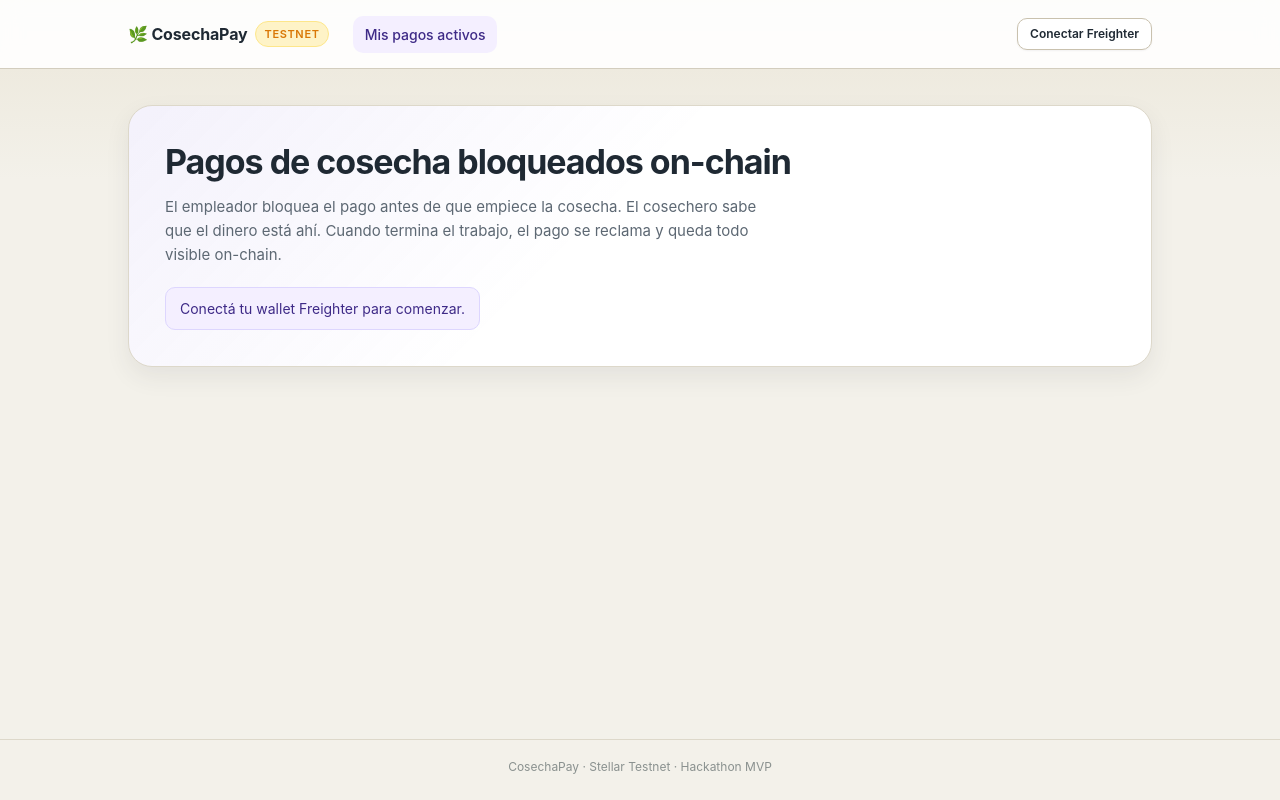
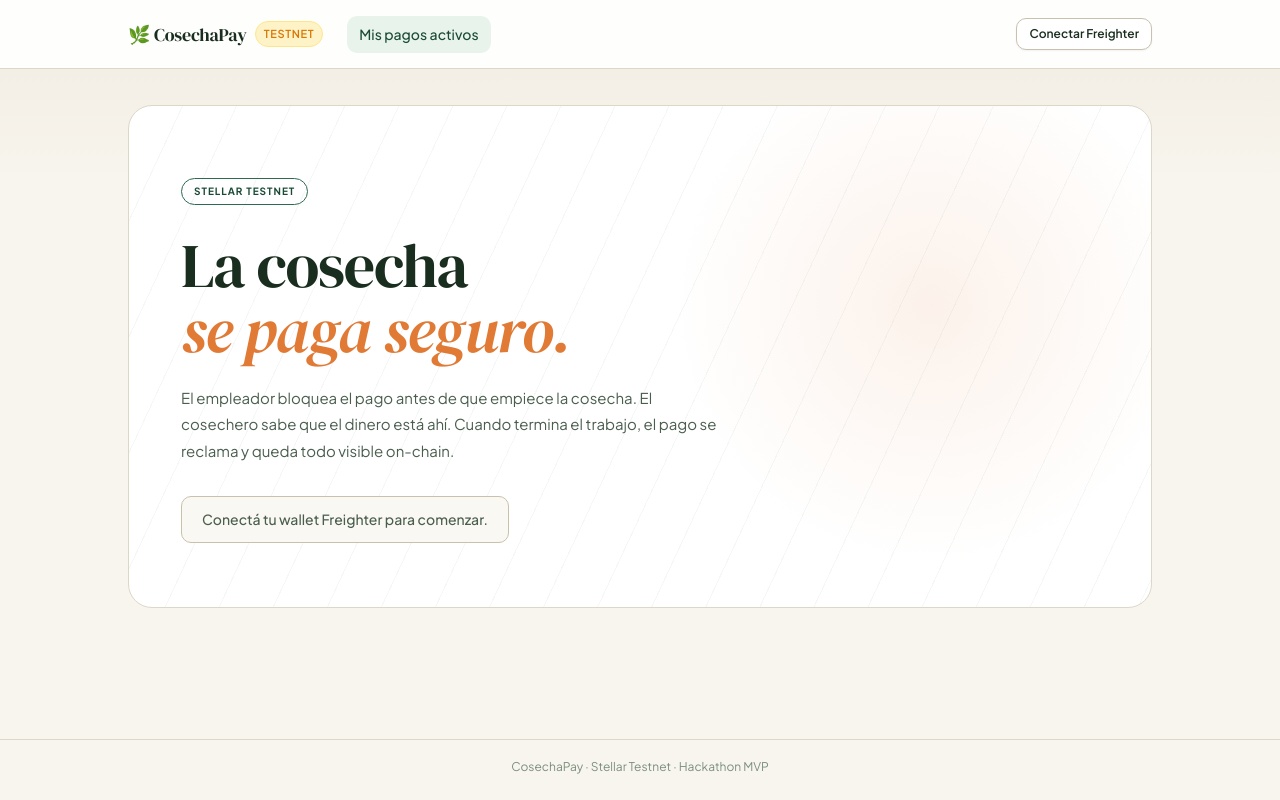
Before and after one commit to facundopadilla/cosechapay-vendimia-stellar, a React (Vite) app: page /payments in a window 1280 px wide. Built offline with nearby package versions, Linux system fonts and the light colour scheme; what @stellar/stellar-sdk would draw is missing.

Commit message:
feat(ui): refresh home experience

```diff
--- a/index.html
+++ b/index.html
@@ -5,6 +5,9 @@
     <link rel="icon" type="image/svg+xml" href="/vite.svg" />
     <meta name="viewport" content="width=device-width, initial-scale=1.0" />
     <title>CosechaPay — Pagos de cosecha bloqueados on-chain</title>
+    <link rel="preconnect" href="https://fonts.googleapis.com" />
+    <link rel="preconnect" href="https://fonts.gstatic.com" crossorigin />
+    <link href="https://fonts.googleapis.com/css2?family=DM+Serif+Display:ital@0;1&family=Plus+Jakarta+Sans:wght@400;500;600;700&display=swap" rel="stylesheet" />
   </head>
   <body>
     <div id="root"></div>
--- a/src/components/layout/app-layout.css
+++ b/src/components/layout/app-layout.css
@@ -6,9 +6,9 @@
 
 /* Header */
 .app-header {
-  background: rgb(255 255 255 / 0.9);
-  border-bottom: 1px solid rgb(201 193 174 / 0.8);
-  backdrop-filter: blur(10px);
+  background: rgb(255 255 255 / 0.92);
+  border-bottom: 1px solid var(--color-border);
+  backdrop-filter: blur(12px);
   position: sticky;
   top: 0;
   z-index: 50;
@@ -32,8 +32,9 @@
 }
 
 .app-header__logo {
-  font-weight: 700;
-  font-size: 16px;
+  font-family: var(--font-display);
+  font-weight: 400;
+  font-size: 18px;
   letter-spacing: -0.01em;
   color: var(--color-text);
   text-decoration: none;
@@ -80,7 +81,7 @@
 }
 
 .app-nav__link--active {
-  background-color: var(--color-secondary-surface);
+  background-color: var(--color-primary-light);
   color: var(--color-primary-text);
 }
 
@@ -110,17 +111,17 @@
 
 .app-layout__wallet-status {
   padding: 12px 14px;
-  border: 1px solid #c7d2fe;
-  background-color: #eef2ff;
-  color: #4338ca;
+  border: 1px solid var(--color-border-strong);
+  background-color: var(--color-info-light);
+  color: var(--color-info);
   border-radius: var(--radius);
   font-size: 14px;
 }
 
 .app-layout__wallet-status--error {
-  border: 1px solid #fecaca;
-  background-color: #fef2f2;
-  color: #991b1b;
+  border: 1px solid var(--color-danger-light);
+  background-color: var(--color-danger-light);
+  color: var(--color-danger);
 }
 
 /* Footer */
--- a/src/components/ui/button.css
+++ b/src/components/ui/button.css
@@ -33,7 +33,7 @@
 .btn--primary:hover:not(:disabled) {
   background-color: var(--color-primary-hover);
   border-color: var(--color-primary-hover);
-  box-shadow: 0 8px 18px rgb(107 79 211 / 0.22);
+  box-shadow: 0 8px 18px rgb(45 106 79 / 0.28);
 }
 
 .btn--secondary {
@@ -79,7 +79,7 @@
 
 .btn:focus-visible {
   outline: none;
-  box-shadow: 0 0 0 3px rgb(107 79 211 / 0.18);
+  box-shadow: 0 0 0 3px rgb(45 106 79 / 0.22);
 }
 
 @keyframes btn-spin {
--- a/src/components/ui/input.css
+++ b/src/components/ui/input.css
@@ -26,7 +26,7 @@
 .field__input:focus {
   border-color: var(--color-primary);
   background-color: var(--color-surface);
-  box-shadow: 0 0 0 3px rgb(107 79 211 / 0.14);
+  box-shadow: 0 0 0 3px rgb(45 106 79 / 0.18);
 }
 
 .field__input::placeholder {
--- a/src/index.css
+++ b/src/index.css
@@ -7,25 +7,32 @@
 }
 
 :root {
-  --color-bg: #f3f1ea;
-  --color-bg-accent: #ebe6d8;
+  /* Backgrounds - lino cálido */
+  --color-bg: #f8f5ee;
+  --color-bg-accent: #f0ebe0;
   --color-surface: #ffffff;
-  --color-surface-muted: #f8f6ef;
-  --color-border: #ddd8ca;
-  --color-border-strong: #c9c1ae;
+  --color-surface-muted: #faf8f3;
 
-  --color-text: #1f2933;
-  --color-text-muted: #5d6873;
-  --color-text-subtle: #8a918f;
+  /* Borders - warm neutral */
+  --color-border: #ddd7c8;
+  --color-border-strong: #c9c0ad;
 
-  --color-primary: #6b4fd3;
-  --color-primary-hover: #593dbd;
-  --color-primary-light: #ede7ff;
-  --color-primary-text: #3e2a87;
+  /* Text - verde oscuro cálido */
+  --color-text: #1a2e1f;
+  --color-text-muted: #4a5e4e;
+  --color-text-subtle: #7a8f7e;
 
-  --color-secondary: #cab8ff;
-  --color-secondary-surface: #f4efff;
+  /* Primary - verde bosque */
+  --color-primary: #2d6a4f;
+  --color-primary-hover: #235a40;
+  --color-primary-light: #e8f3ec;
+  --color-primary-text: #1a4a35;
 
+  /* Secondary - terracota cálida (accent del título) */
+  --color-secondary: #e07a35;
+  --color-secondary-surface: #fdf0e6;
+
+  /* Semantic */
   --color-warning: #d97706;
   --color-warning-light: #fef3c7;
 
@@ -39,14 +46,18 @@
   --color-neutral: #6b7280;
   --color-neutral-light: #f3f4f6;
 
+  /* Spacing */
   --radius: 10px;
   --radius-sm: 8px;
   --radius-lg: 16px;
 
+  /* Shadows */
   --shadow-sm: 0 1px 2px rgb(15 23 42 / 0.05);
-  --shadow: 0 10px 24px rgb(52 56 65 / 0.08);
+  --shadow: 0 10px 24px rgb(45 74 60 / 0.1);
 
-  --font-sans: Inter, Roboto, -apple-system, BlinkMacSystemFont, 'Helvetica Neue', Arial, sans-serif;
+  /* Typography */
+  --font-display: 'DM Serif Display', Georgia, serif;
+  --font-sans: 'Plus Jakarta Sans', -apple-system, BlinkMacSystemFont, 'Helvetica Neue', Arial, sans-serif;
   --font-mono: 'SFMono-Regular', Consolas, 'Liberation Mono', Menlo, monospace;
 }
 
--- a/src/pages/home-page.css
+++ b/src/pages/home-page.css
@@ -1,3 +1,14 @@
+@keyframes fadeSlideUp {
+  from {
+    opacity: 0;
+    transform: translateY(24px);
+  }
+  to {
+    opacity: 1;
+    transform: translateY(0);
+  }
+}
+
 .home-page {
   display: flex;
   flex-direction: column;
@@ -7,45 +18,112 @@
 
 /* Hero */
 .home-page__hero {
-  text-align: left;
-  padding: 36px;
+  position: relative;
+  overflow: hidden;
+  padding: 72px 52px 64px;
   border: 1px solid var(--color-border);
   border-radius: 24px;
-  background:
-    linear-gradient(135deg, rgb(107 79 211 / 0.08), rgb(255 255 255 / 0) 46%),
-    var(--color-surface);
-  box-shadow: var(--shadow);
+  background-color: var(--color-surface);
+}
+
+/* Vineyard row grid — CSS only */
+.home-page__hero::before {
+  content: '';
+  position: absolute;
+  inset: 0;
+  background-image: repeating-linear-gradient(
+    115deg,
+    transparent,
+    transparent 48px,
+    rgb(45 106 79 / 0.05) 48px,
+    rgb(45 106 79 / 0.05) 49px
+  );
+  pointer-events: none;
+}
+
+/* Terracotta radial glow */
+.home-page__hero::after {
+  content: '';
+  position: absolute;
+  top: -80px;
+  right: -60px;
+  width: 560px;
+  height: 560px;
+  background: radial-gradient(circle at center, rgb(224 122 53 / 0.1), transparent 65%);
+  pointer-events: none;
+}
+
+.home-page__hero-tag {
+  display: inline-flex;
+  align-items: center;
+  padding: 5px 12px;
+  border: 1px solid var(--color-primary);
+  border-radius: 999px;
+  font-size: 10px;
+  font-weight: 700;
+  letter-spacing: 0.1em;
+  text-transform: uppercase;
+  color: var(--color-primary-text);
+  margin-bottom: 28px;
+  position: relative;
+  z-index: 1;
+  animation: fadeSlideUp 0.6s cubic-bezier(0.16, 1, 0.3, 1) both;
 }
 
 .home-page__title {
-  max-width: 640px;
-  font-size: 34px;
-  font-weight: 700;
+  font-family: var(--font-display);
+  font-size: 62px;
+  font-weight: 400;
   color: var(--color-text);
-  margin-bottom: 14px;
-  line-height: 1.15;
-  letter-spacing: -0.03em;
+  margin-bottom: 22px;
+  line-height: 1.05;
+  letter-spacing: -0.02em;
+  position: relative;
+  z-index: 1;
+  animation: fadeSlideUp 0.6s cubic-bezier(0.16, 1, 0.3, 1) 0.1s both;
+}
+
+.home-page__title-accent {
+  display: block;
+  color: var(--color-secondary);
+  font-style: italic;
 }
 
 .home-page__subtitle {
   font-size: 15px;
   color: var(--color-text-muted);
-  max-width: 620px;
-  margin: 0 0 20px;
-  line-height: 1.6;
+  max-width: 540px;
+  margin: 0 0 32px;
+  line-height: 1.75;
+  position: relative;
+  z-index: 1;
+  animation: fadeSlideUp 0.6s cubic-bezier(0.16, 1, 0.3, 1) 0.2s both;
 }
 
 .home-page__cta-note {
   display: inline-flex;
   align-items: center;
-  padding: 10px 14px;
-  background-color: var(--color-secondary-surface);
-  border: 1px solid #ddd6fe;
+  padding: 12px 20px;
+  background-color: var(--color-surface-muted);
+  border: 1px solid var(--color-border-strong);
   border-radius: var(--radius);
   font-size: 14px;
-  color: var(--color-primary-text);
+  font-weight: 500;
+  color: var(--color-text-muted);
+  position: relative;
+  z-index: 1;
+  transition: border-color 0.2s, color 0.2s, transform 0.2s;
+  animation: fadeSlideUp 0.6s cubic-bezier(0.16, 1, 0.3, 1) 0.35s both;
+  cursor: default;
 }
 
+.home-page__cta-note:hover {
+  border-color: var(--color-primary);
+  color: var(--color-text);
+  transform: translateY(-2px);
+}
+
+/* Section */
 .home-page__section {
   background-color: var(--color-surface);
   border: 1px solid var(--color-border);
@@ -54,7 +132,6 @@
   box-shadow: var(--shadow-sm);
 }
 
-/* Section */
 .home-page__section-header {
   display: flex;
   align-items: flex-start;
@@ -98,8 +175,8 @@
 }
 
 .home-page__role-note--claimant {
-  background-color: #f0fdf4;
-  border-color: #bbf7d0;
+  background-color: var(--color-primary-light);
+  border-color: var(--color-primary);
 }
 
 .home-page__toolbar {
@@ -166,46 +243,85 @@
 
 /* Explainer */
 .home-page__explainer {
-  padding: 24px;
+  padding: 40px 36px;
   background-color: var(--color-surface);
   border: 1px solid var(--color-border);
-  border-radius: 20px;
+  border-radius: 24px;
 }
 
 .home-page__explainer-title {
-  font-size: 16px;
-  font-weight: 600;
+  font-family: var(--font-display);
+  font-size: 32px;
+  font-weight: 400;
   color: var(--color-text);
-  margin-bottom: 14px;
+  margin-bottom: 32px;
+  letter-spacing: -0.02em;
 }
 
-.home-page__steps {
-  list-style: decimal;
-  padding-left: 20px;
-  display: flex;
-  flex-direction: column;
-  gap: 10px;
+.home-page__steps-grid {
+  display: grid;
+  grid-template-columns: repeat(3, 1fr);
+  gap: 20px;
 }
 
-.home-page__steps li {
-  font-size: 14px;
-  color: var(--color-text-muted);
-  line-height: 1.5;
+.home-page__step {
+  padding: 24px;
+  background-color: var(--color-surface-muted);
+  border: 1px solid var(--color-border);
+  border-radius: var(--radius-lg);
+  transition: border-color 0.2s, transform 0.2s;
+  animation: fadeSlideUp 0.6s cubic-bezier(0.16, 1, 0.3, 1) both;
 }
 
-.home-page__steps li strong {
+.home-page__step:nth-child(1) { animation-delay: 0.1s; }
+.home-page__step:nth-child(2) { animation-delay: 0.25s; }
+.home-page__step:nth-child(3) { animation-delay: 0.4s; }
+
+.home-page__step:hover {
+  border-color: var(--color-primary);
+  transform: translateY(-4px);
+}
+
+.home-page__step-num {
+  display: block;
+  font-family: var(--font-display);
+  font-size: 44px;
+  line-height: 1;
+  color: var(--color-primary);
+  opacity: 0.35;
+  margin-bottom: 16px;
+}
+
+.home-page__step-title {
+  font-size: 15px;
+  font-weight: 700;
   color: var(--color-text);
+  margin-bottom: 10px;
+  letter-spacing: -0.01em;
+}
+
+.home-page__step-desc {
+  font-size: 13px;
+  color: var(--color-text-muted);
+  line-height: 1.65;
 }
 
 @media (max-width: 780px) {
-  .home-page__hero,
+  .home-page__hero {
+    padding: 40px 28px 44px;
+  }
+
+  .home-page__title {
+    font-size: 44px;
+  }
+
   .home-page__section,
   .home-page__explainer {
     padding: 20px;
   }
 
-  .home-page__title {
-    font-size: 28px;
+  .home-page__explainer {
+    padding: 28px 20px;
   }
 
   .home-page__section-header {
@@ -230,4 +346,9 @@
     width: 100%;
     justify-content: space-between;
   }
+
+  .home-page__steps-grid {
+    grid-template-columns: 1fr;
+    gap: 12px;
+  }
 }
--- a/src/pages/home-page.tsx
+++ b/src/pages/home-page.tsx
@@ -88,7 +88,11 @@ export function HomePage({
       {/* Hero / intro when no wallet connected */}
       {!wallet.isConnected && (
         <div className="home-page__hero">
-          <h1 className="home-page__title">Pagos de cosecha bloqueados on-chain</h1>
+          <span className="home-page__hero-tag">Stellar Testnet</span>
+          <h1 className="home-page__title">
+            La cosecha
+            <em className="home-page__title-accent">se paga seguro.</em>
+          </h1>
           <p className="home-page__subtitle">
             El empleador bloquea el pago antes de que empiece la cosecha.
             El cosechero sabe que el dinero está ahí.
@@ -275,24 +279,24 @@ export function HomePage({
 
       {/* How it works — always visible */}
       {showExplainer && <div className="home-page__explainer">
-        <h3 className="home-page__explainer-title">¿Cómo funciona?</h3>
-        <ol className="home-page__steps">
-          <li>
-            <strong>Conectás tu wallet</strong> Freighter (empleador)
-          </li>
-          <li>
-            <strong>Creás un pago</strong> con la dirección del cosechero y el monto en XLM
-          </li>
-          <li>
-            <strong>Los fondos quedan bloqueados</strong> on-chain como Claimable Balance en Stellar Testnet
-          </li>
-          <li>
-            El cosechero <strong>reclama el balance</strong> con su propia wallet
-          </li>
-          <li>
-            Todo queda <strong>visible en el explorer</strong> de Stellar
-          </li>
-        </ol>
+        <h3 className="home-page__explainer-title">Cómo funciona</h3>
+        <div className="home-page__steps-grid">
+          <div className="home-page__step">
+            <span className="home-page__step-num">01</span>
+            <h4 className="home-page__step-title">Bloqueá el pago</h4>
+            <p className="home-page__step-desc">El empleador crea el pago y los fondos quedan bloqueados on-chain como Claimable Balance en Stellar.</p>
+          </div>
+          <div className="home-page__step">
+            <span className="home-page__step-num">02</span>
+            <h4 className="home-page__step-title">Cosechá tranquilo</h4>
+            <p className="home-page__step-desc">El cosechero ve que el dinero está ahí, bloqueado y esperando. El trabajo empieza con garantía real.</p>
+          </div>
+          <div className="home-page__step">
+            <span className="home-page__step-num">03</span>
+            <h4 className="home-page__step-title">Reclamá y listo</h4>
+            <p className="home-page__step-desc">Cuando termina el trabajo, el cosechero reclama el balance con su wallet. Todo queda visible en el explorer.</p>
+          </div>
+        </div>
       </div>}
     </div>
   )
```
